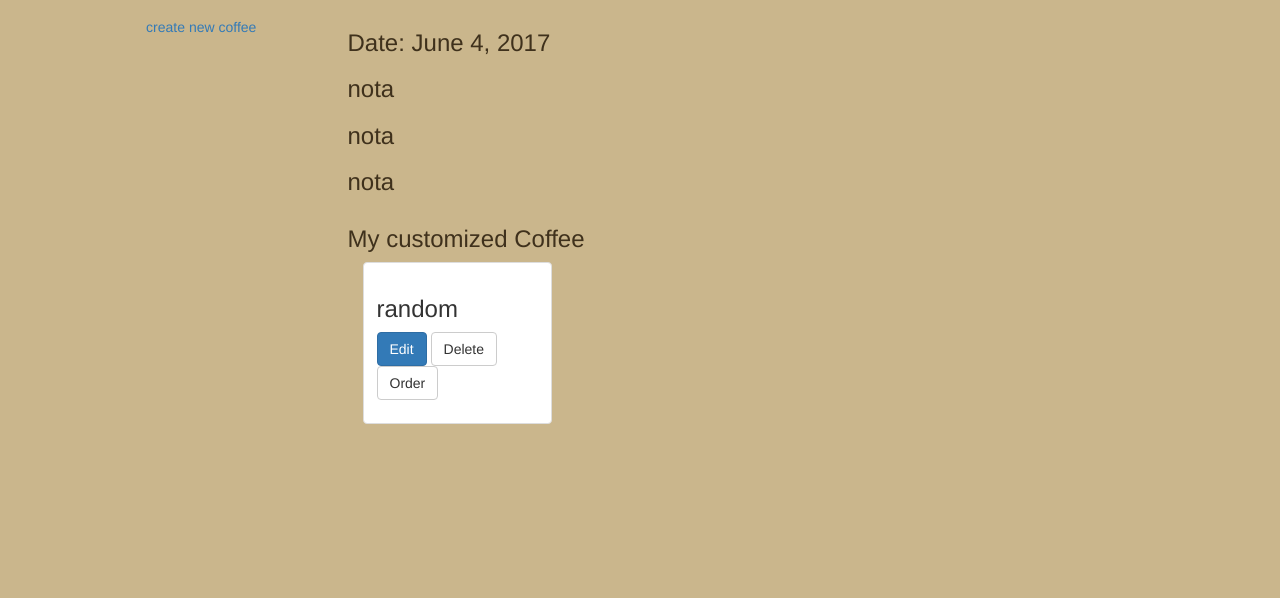
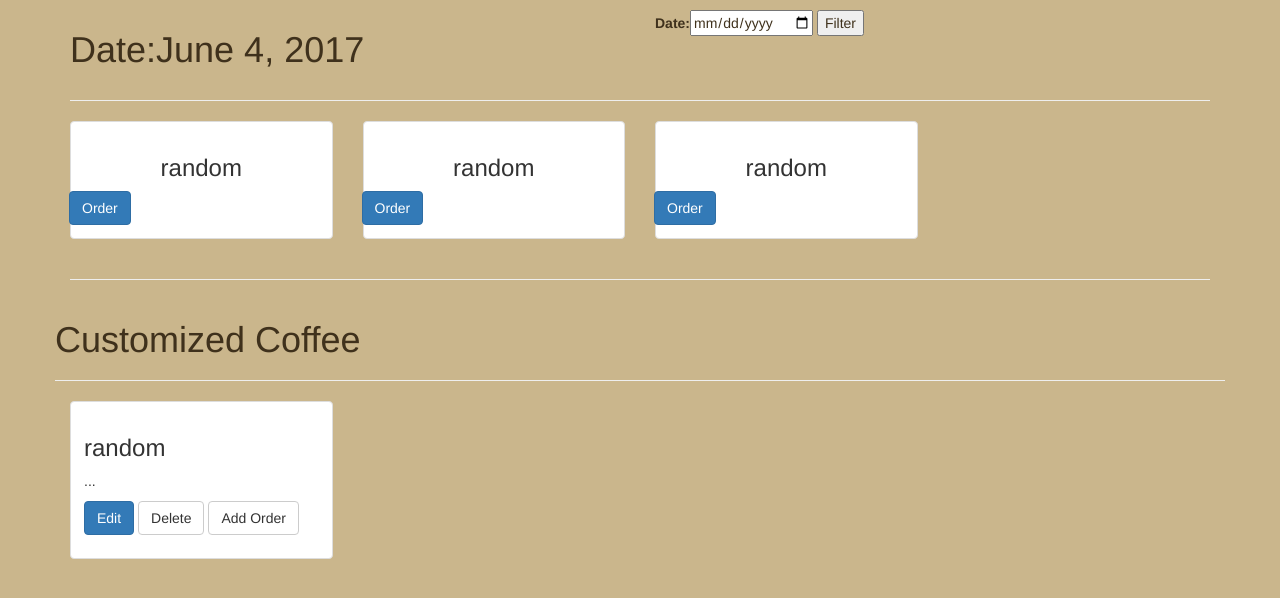
Before and after one commit to taltahous/codeforcoffee, a Django app: page /coffee/home/ in a window 1280 px wide. Shown: the top 598 px of the page. Run offline with Django 3.2, Linux system fonts and the light colour scheme; a user stored in the database is signed in; data comes from the database, SQL or seed files in the repository; both versions use the stored data as it was after the commit; some libraries are stand-ins or nearby versions.

Commit message:
orders email able to send

```diff
--- a/codeforcoffee/settings.py
+++ b/codeforcoffee/settings.py
@@ -28,7 +28,7 @@ ALLOWED_HOSTS = []
 EMAIL_USE_TLS=True
 EMAIL_HOST='smtp.gmail.com'
 EMAIL_HOST_USER='samrawia90@gmail.com'
-EMAIL_HOST_PASSWORD='0406u51198'
+EMAIL_HOST_PASSWORD=''
 EMAIL_PORT  = 587
 
 # Application definition
--- a/coffee/templates/main.html
+++ b/coffee/templates/main.html
@@ -4,45 +4,59 @@
 {% endblock %}
 {% block content %}
     <div class="row">
-
-        <div class="col col-sm-3 col-md-3">
-            <a href="{% url 'createCoffee' %}">
-                <div class="btn btn-block">create new coffee</div>
+        <div class="col col-sm-6">
+            <h1>Date:{{ today }}</h1>
+        </div>
+        <div class="col col-sm-6">
+            <form class="" action="{% url 'home' %}" method="post">
+                {% csrf_token %}
+                {{ form }}
+                <input type="submit" name="" value="Filter">
+            </form>
+        </div>
+    </div>
+    <hr>
+    <div class="row">
+        {% if order_list %}
+            {% for order in order_list %}
+                <div class="col-sm-4 col-md-3">
+                    <div class="thumbnail">
+                        <div class="caption">
+                            <h3 class=" text-center">{{ order.coffee }}</h3>
+                            <div class="row">
+                                <a href="{% url 'send_email' today.year today.month today.day %}">
+                                    <div class="btn btn-primary">Order</div>
                                 </a>
                             </div>
-
-        <div class="col col-sm-9 ">
-
-            <div class="row">
-
-                <h3>Date: {{ today }}</h3>
-                {% if order_list %}
-                {% for coffee in order_list %}
-
-                    <h3>{{ coffee }}</h3>
+                        </div>
+                    </div>
+                </div>
             {% endfor %}
         {% else %}
-                    <p>No Coffee Ordered on this Date</p>
+            <h1>No orders for this day</h1>
         {% endif %}
     </div>
+
+    <hr>
     <div class="row">
-                <h3>My customized Coffee </h3>
+        <h1>Customized Coffee </h1>
+        <hr>
         {% for coffee in coffee_list %}
-                    <div class="col-md-3 col-sm-6 hero-feature">
+            <div class="col-sm-4 col-md-3">
                 <div class="thumbnail">
                     <div class="caption">
                         <h3>{{ coffee }}</h3>
+                        <p>...</p>
                         <p>
-                                    <a href="{% url 'editCoffee' coffee.id %}" class="btn btn-primary">Edit</a>
-                                    <a href="{% url 'deleteCoffee' coffee.id %}" class="btn btn-default">Delete</a>
-                                    <a href="{% url 'createOrder' coffee.id %}" class="btn btn-default">Order</a>
+                            <a href="{% url 'editCoffee' coffee_id=coffee.id %}" class="btn btn-primary" role="button">Edit</a>
+                            <a href="{% url 'deleteCoffee' coffee_id=coffee.id %}" class="btn btn-default"
+                               role="button">Delete</a>
+                            <a href="{% url 'createOrder' coffee_id=coffee.id %}" class="btn btn-default" role="button">Add
+                                Order</a>
                         </p>
                     </div>
                 </div>
             </div>
         {% endfor %}
     </div>
-
-        </div>
-    </div>
 {% endblock %}
--- a/coffee/urls.py
+++ b/coffee/urls.py
@@ -8,6 +8,7 @@ urlpatterns = [
     url(r'^$', login, name="login"),
     url(r'^userlist/$', user_list, name='user_list'),
     url(r'^usercoffees/(?P<user_id>[0-9]+)/$', user_coffees, name='user_coffees'),
+    url(r'^sendemail/(?P<year>\d{4})-(?P<month>\d{1,2})-(?P<day>\d{1,2})/$', send_email, name='send_email'),
 
     url(r'^createcoffee/$', createCoffee, name='createCoffee'),
     url(r'^editcoffee/(?P<coffee_id>[0-9]+)/$', editCoffee, name='editCoffee'),
--- a/coffee/views.py
+++ b/coffee/views.py
@@ -224,7 +224,7 @@ def createOrder(request, coffee_id):
             order.user = request.user
             order.coffee = coffee
             order.save()
-            return redirect("main.html")
+            return redirect("home")
         else:
             return render(request, "createOrder.html", context)
     else:
@@ -273,13 +273,18 @@ def main(request):
     return render(request, "main.html", context)
 
 
-def send_email(request, date):
+def send_email(request, year, month, day):
     context = {}
+    date=datetime.datetime.strptime('%s%s%s'%(year,month,day), "%Y%m%d").date()
     order_list = Order.objects.filter(user=request.user, date=date)
     subject = "HAHA SPAAAAAAM!!!! YOU ARE NOOB!"
+    subject2 = "Coded Coffee"
     message = "These are my orders, make urself useful and get THEM:\n"
+    message2 = "Today's Order\n"
     for order in order_list:
         message += "%s, " % (order.coffee)
 
-    send_email(subject, message, ['alsaff1987@gmail.com', 'hamzamakia@gmail.com'], settings.EMAIL_HOST_USER)
+    send_email(subject, message,settings.EMAIL_HOST_USER, ['alsaff1987@gmail.com', 'hamzamakia@gmail.com'] )
+    send_email(subject2, message2,settings.EMAIL_HOST_USER, ['hashim@joincoded.com',])
+
     return redirect("main.html")
```
Also changed, not shown: db.sqlite3. Lines whose indentation alone changed are shown as unchanged.
